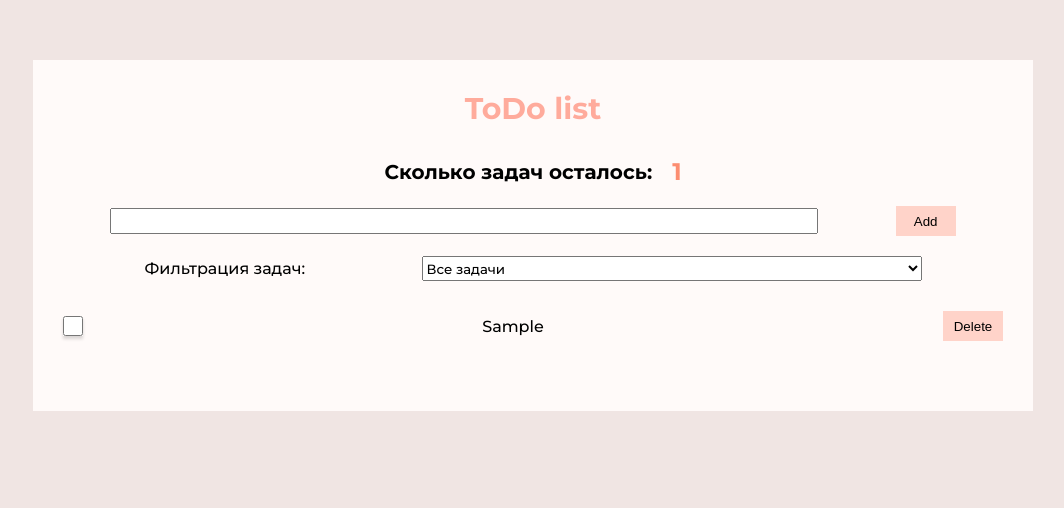
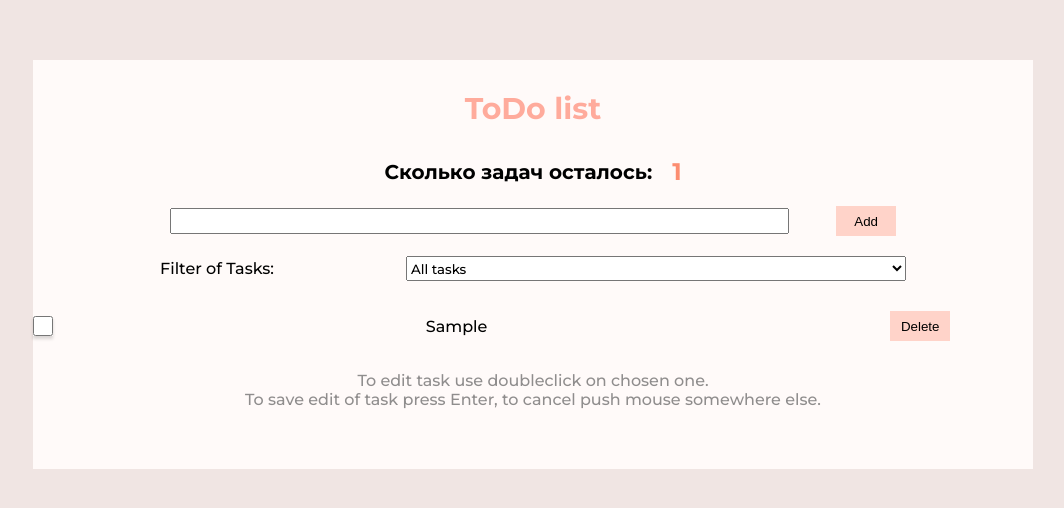
Before and after one commit to inbarvenko/React, a React (Create React App) app: page / in a window 1280 px wide. Both pictures are taken after typing "Sample" into the empty fields and a click on the button "Add". Shown: the top 508 px of the page, without its empty margins (107-1171 px from the left). Built offline with nearby package versions, Linux system fonts and the light colour scheme.

Commit message:
corrected components

```diff
--- a/src/Components/App/App.jsx
+++ b/src/Components/App/App.jsx
@@ -3,42 +3,41 @@ import InputForm from "../UI/InputForm/InputForm";
 import TitleNumber from "../TitleNumber/TitleNumber";
 import styles from './App.module.css'
 import TasksWithFilter from "../TasksWithFilter/TasksWithFilter";
+import { getItemFromLocalStorage, setItemToLocalStorage } from "../../localStorage";
 
 const FILTER_OPTIONS = [
-  { value: 'all', name: 'Все задачи' },
-  { value: 'active', name: 'Активные задачи' },
-  { value: 'completed', name: 'Завершенные задачи' }
+  { value: 'all', name: 'All tasks' },
+  { value: 'active', name: 'Аctive tasks' },
+  { value: 'completed', name: 'Completed tasks' }
 ]
 
 function App() {
 
-  const getToDoFromLocalStorage = () => {
-    const arrToDo = localStorage.getItem('todo');
-    if (arrToDo) {
-      return JSON.parse(arrToDo);
-    }
-
-    return [];
-  }
-
-  const [toDoList, setToDoList] = useState(getToDoFromLocalStorage());
+  const [toDoList, setToDoList] = useState(getItemFromLocalStorage('todo', []));
 
 
   useEffect(() =>
-    localStorage.setItem('todo', JSON.stringify(toDoList)));
+    setItemToLocalStorage('todo', toDoList));
 
   const onItemChange = (taskID, title = '') => {
     const arr = toDoList.map((item) => {
       if (item.id == taskID) {
         if (title) {
-          item.title = title;
+          return {
+            ...item,
+            title,
+          }
         }
         else {
-          item.done = !item.done;
+          return {
+            ...item,
+            done: !item.done,
+          }
         }
       }
 
       return item;
+
     });
 
     setToDoList(arr);
@@ -80,7 +79,7 @@ function App() {
       <TasksWithFilter
         choise={FILTER_OPTIONS}
         remove={removeTask}
-        info={toDoList}
+        toDoList={toDoList}
         onChange={onItemChange}
       />
     </form>
--- a/src/Components/Task/Task.jsx
+++ b/src/Components/Task/Task.jsx
@@ -11,6 +11,7 @@ function Task({ onChange, remove, task }) {
   }
 
   const changeTitle = (title) => {
+    console.log(title);
     onChange(task.id, title);
     editTask();
   }
@@ -19,11 +20,10 @@ function Task({ onChange, remove, task }) {
     onChange(task.id);
   }
 
-  let style_title = `${styles.text}`;
-  if(task.done){
-    style_title+=` ${styles.text__done}`;
+  const onButtonClick = (event) => {
+    event.preventDefault();
+    remove(task.id);
   }
-
 
   return (
     <li className={styles.task}>
@@ -39,18 +39,18 @@ function Task({ onChange, remove, task }) {
           value={task.title}
           onClickInput={changeTitle}
           disabled={true}
+          blur={true}
         />
         : <>
           <p
-            className={style_title}
+            className={`${styles.text} ${task.done ? styles.text__done : ''}`}
             onDoubleClick={editTask}
           >
             {task.title}
           </p>
         </>}
       <Button
-        onClick={remove}
-        option={task.id}
+        onClick={onButtonClick}
         title="Delete"
       />
     </li>
--- a/src/Components/Task/Task.module.css
+++ b/src/Components/Task/Task.module.css
@@ -1,3 +1,15 @@
+.task {
+  width: 100%;
+
+  padding-bottom: 15px;
+  padding-top: 15px;
+  height: 20px;
+
+  display: flex;
+  align-items: center;
+  justify-content:start;
+}
+
 .text__done {
   color: grey;
   text-decoration: line-through;
@@ -6,28 +18,15 @@
 .text {
   margin-right: 30px;
   text-align: center;
-  flex-grow: 1;
+  flex-grow: 0.9;
   overflow-x: auto;
   word-wrap: break-word;
-}
-
-.task {
-  padding-bottom: 15px;
-  padding-top: 15px;
-  height: 20px;
-
-  display: flex;
-  align-items: center;
-  justify-content:start;
-  padding-left: 30px;
-  padding-right: 30px;
 }
 
 .input {
   min-width: 20px;
   min-height: 20px;
   cursor: pointer;
-  margin-right: 30px;
 
   box-shadow: 0 3px 3px rgba(0,0,0,0.15);
 }
@@ -38,8 +37,8 @@
   }
 
   .task {
-    padding-left: 2px;
-    padding-right: 2px;
+    margin-left: 15px;
+    margin-right: 15px;
   }
 
   .input {
--- a/src/Components/TaskList/TaskList.jsx
+++ b/src/Components/TaskList/TaskList.jsx
@@ -2,28 +2,27 @@ import React, { useMemo } from "react";
 import Task from "../Task/Task";
 import styles from './TaskList.module.css'
 
-function TaskList({ onChange, remove, info, filterSelector }) {
-
-  const filteredList = useMemo(() => {
-    switch (filterSelector) {
-      case 'active':
-        return info.filter((task) => !task.done);
-      case 'completed':
-        return info.filter((task) => task.done);
-      default:
-        return info;
-    }
-  }, [info, filterSelector]);
+function TaskList({ onChange, remove, filteredToDo }) {
 
   return (
     <ul className={styles.container}>
-      {filteredList.map((item) => {
-        return <Task
-          onChange={onChange}
-          remove={remove}
-          task={item}
-          key={item.id} />
-      })}
+      {filteredToDo.length
+        ?
+        filteredToDo.map((item) => {
+          return <Task
+            onChange={onChange}
+            remove={remove}
+            task={item}
+            key={item.id} />
+        })
+        : <p className={styles.noTasks}>No tasks</p>
+      }
+      {filteredToDo.length
+        ? <div className={styles.explanations}>
+          <p>To edit task use doubleclick on chosen one.</p>
+          <p>To save edit of task press Enter, to cancel push mouse somewhere else.</p>
+        </div>
+        : ''}
     </ul>
   );
 }
--- a/src/Components/TaskList/TaskList.module.css
+++ b/src/Components/TaskList/TaskList.module.css
@@ -1,9 +1,35 @@
 .container {
   width: 100%;
   padding-top: 20px;
-  padding-left: 0;
+  padding-left: 30px;
+  padding-right: 30px;
 
   display: flex;
   flex-direction: column;
+}
 
+.explanations{
+  margin-top: 20px;
+
+  color: rgb(143, 141, 141);
+  font-size: 16px;
+  text-align: center;
+  overflow-x: auto;
+  word-wrap: break-word;
 }
+
+.noTasks{
+  margin-top: 20px;
+
+  color: rgb(143, 141, 141);
+  font-size: 16px;
+  text-align: center;
+  overflow-x: auto;
+  word-wrap: break-word;
+}
+
+@media screen and (max-width: 400px) {
+  .explanations{
+    font-size: 12px;
+  }
+}
--- a/src/Components/TasksWithFilter/TasksWithFilter.jsx
+++ b/src/Components/TasksWithFilter/TasksWithFilter.jsx
@@ -1,36 +1,40 @@
-import React, { useState } from 'react';
+import React, { useState, useEffect } from 'react';
 import styles from './TasksWithFilter.module.css'
 import Selector from "../UI/Selector/Selector";
 import TaskList from "../TaskList/TaskList";
+import { getItemFromLocalStorage, setItemToLocalStorage } from '../../localStorage';
 
 
 function TasksWithFilter(props) {
 
-  const getFilterFromLocalStorage = () => {
-    const filterLocalStorage = localStorage.getItem('filter');
-    if (filterLocalStorage) {
-      return JSON.parse(filterLocalStorage);
-    }
+  const [filter, setFilter] = useState(getItemFromLocalStorage('filter', 'all'));
 
-    return 'all';
+  const takeTitleFromSelector = (str) => {
+    setFilter(str);
   }
 
-  const saveFiletrLocalStorage = (item) => {
-    localStorage.setItem('filter', JSON.stringify(item));
-  }
+  useEffect(() => {
+    setItemToLocalStorage('filter', filter);
+  });
 
-  const [filter, setFilter] = useState(getFilterFromLocalStorage());
+  const filterList = () => {
+    switch (filter) {
+      case 'active':
+        return props.toDoList.filter((task) => !task.done);
+      case 'completed':
+        return props.toDoList.filter((task) => task.done);
+      default:
+        return props.toDoList;
+    }
+  };
 
-  const takeTitleFromSelector = (str) => {
-    saveFiletrLocalStorage(str);
-    setFilter(str);
-  }
+  const filteredToDo = filterList();
 
   return (
     <div className={styles.container}>
       <div className={styles.select}>
         <p className={styles.title}>
-          Фильтрация задач:
+          Filter of Tasks:
         </p>
         <Selector
           choise={props.choise}
@@ -40,8 +44,7 @@ function TasksWithFilter(props) {
       </div>
       <TaskList
         remove={props.remove}
-        info={props.info}
-        filterSelector={filter}
+        filteredToDo={filteredToDo}
         onChange={props.onChange}
       />
     </div>
--- a/src/Components/TitleNumber/TitleNumber.jsx
+++ b/src/Components/TitleNumber/TitleNumber.jsx
@@ -2,7 +2,6 @@ import React from "react";
 import styles from './TitleNumber.module.css'
 
 function TitleNumber ({showText, showNum}) {
-  console.log("TitleNumber")
   return (
     <div className={styles.title}>
       <h3 className={styles.title__name}>{showText}</h3>
--- a/src/Components/UI/Button/Button.jsx
+++ b/src/Components/UI/Button/Button.jsx
@@ -1,23 +1,11 @@
 import React from 'react';
 import styles from './Button.module.css'
 
-function Button({ onClick, title, option, disabled, preventDefault = true }) {
-  const buttonAction = (event) => {
-    if(preventDefault){
-      event.preventDefault();
-    }
-    onClick(option);
-  }
-
-  let style = `${styles.button}`;
-  if(disabled){
-    style+=` ${styles.buttonHidden}`
-  }
-
+function Button({ onClick, title, disabled }) {
   return (
     <button
-      className={style}
-      onClick={buttonAction}>
+      className={`${styles.button} ${disabled ? styles.buttonHidden : ''}`}
+      onClick={onClick}>
       {title}
     </button>
   );
--- a/src/Components/UI/Button/Button.module.css
+++ b/src/Components/UI/Button/Button.module.css
@@ -7,6 +7,7 @@
 }
 
 .buttonHidden {
+  width: 1px;
   display: none;
 }
 
--- a/src/Components/UI/InputForm/InputForm.jsx
+++ b/src/Components/UI/InputForm/InputForm.jsx
@@ -2,12 +2,14 @@ import React, { useState } from 'react'
 import Button from '../Button/Button';
 import styles from './InputForm.module.css'
 
-const InputForm = ({ onClickInput, name, disabled = false, value = '' }) => {
-  console.log("InputForm")
+const InputForm = ({ blur = false, onClickInput, name, disabled = false, value = '' }) => {
 
   const [title, setTitle] = useState(value);
 
-  const saveTaskTitle = () => {
+
+  const saveTaskTitle = (event) => {
+    event.preventDefault();
+
     onClickInput(title);
 
     setTitle('');
@@ -19,33 +21,35 @@ const InputForm = ({ onClickInput, name, disabled = false, value = '' }) => {
 
   const downEnter = (event) => {
     if (event.code == 'Enter') {
-      saveTaskTitle();
+      onClickInput(title);
+      setTitle('');
     }
-  }
+  };
 
-  let style = `${styles.input}`;
-  if(name == "Edit"){
-    style += ` ${styles.inputEdit}`;
+
+  const returnValue = () => {
+    if (blur) {
+      onClickInput(value);
+    }
   }
 
 
   return (
     <div className={styles.inputForm}>
       <input
-        className={style}
+        className={
+          `${styles.input} ${(name == "Edit") ? styles.inputEdit : ''}`}
         autoFocus={true}
-        id="input_text"
         type="text"
         value={title}
         onChange={changingTitle}
-        onBlur={saveTaskTitle}
+        onBlur={returnValue}
         onKeyDown={downEnter}
       ></input>
       <Button
         disabled={disabled}
         onClick={saveTaskTitle}
         title={name}
-        option={title}
       />
     </div>
   )
--- a/src/Components/UI/InputForm/InputForm.module.css
+++ b/src/Components/UI/InputForm/InputForm.module.css
@@ -1,5 +1,5 @@
 .inputForm{
-  width: 100%;
+  width: 80%;
 
   display: flex;
   align-items: center;
@@ -11,13 +11,12 @@
   font-family:'Montserrat', sans-serif;
 
   height: 20px;
-  width: 70%;
+  flex-grow: 0.8;
 
+  margin-right: 10px;
 }
 
 .inputEdit{
   background-color: #fffaf9;
   text-align: center;
-  flex-grow: 1;
-  margin-right: 10px;
 }
--- /dev/null
+++ b/src/localStorage.js
@@ -0,0 +1,17 @@
+export const getItemFromLocalStorage = (item, valueDefault) => {
+  try {
+    const source = localStorage.getItem(item);
+    if (source) {
+      return JSON.parse(source);
+    }
+
+    return valueDefault;
+  }
+  catch (error) {
+    return valueDefault;
+  }
+}
+
+export const setItemToLocalStorage = (name, item) => {
+  localStorage.setItem(name, JSON.stringify(item));
+}
```
